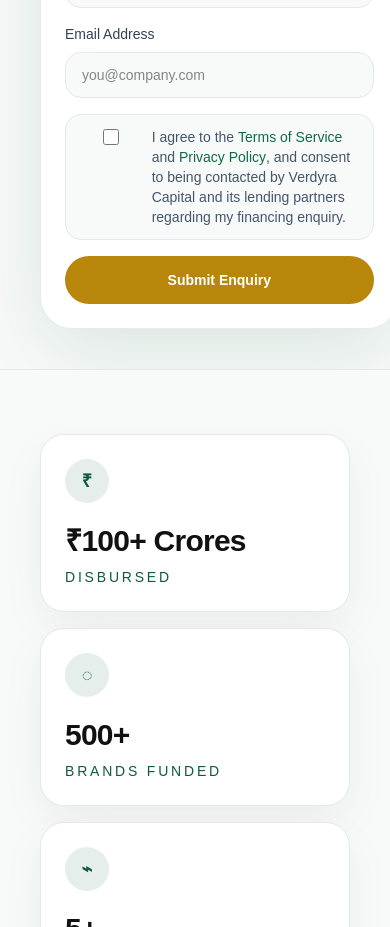
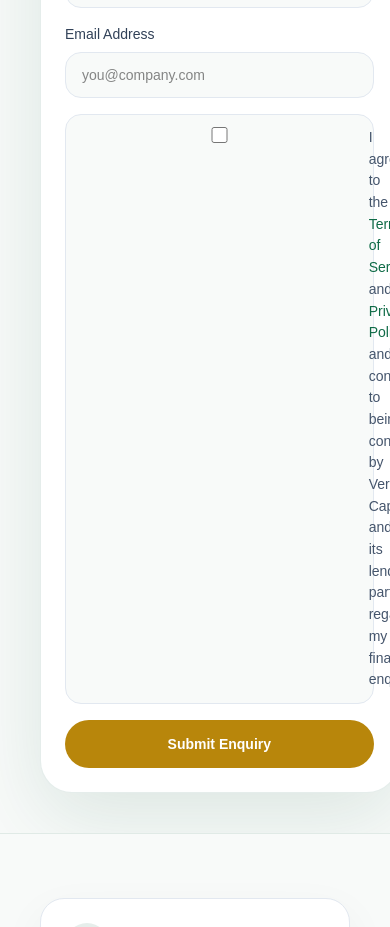
Before and after one commit to admin-verdyra/verdyra-capital, a Next.js app: page / in a window 390 px wide. Shown: the part 2520-3447 px from the top of the page. Built offline with nearby package versions, Linux system fonts and the light colour scheme.

Commit message:
Fix(mobile): consent checkbox layout in EligibilityForm — mobile-only flex layout, preserves desktop

```diff
--- a/components/forms/EligibilityForm.tsx
+++ b/components/forms/EligibilityForm.tsx
@@ -331,14 +331,14 @@ export default function EligibilityForm() {
           </div>
         </div>
 
-        <label className="flex items-start gap-3 rounded-2xl border border-slate-200 bg-[#F8FAF9] px-4 py-3 text-sm text-slate-600">
+        <label className="w-full flex flex-nowrap items-start gap-3 rounded-2xl border border-slate-200 bg-[#F8FAF9] px-4 py-3 text-sm text-slate-600">
           <input
             type="checkbox"
             checked={agreed}
             onChange={(event) => setAgreed(event.target.checked)}
-            className="mt-0.5 h-4 w-4 rounded border-slate-300 text-[#0F5A3A] focus:ring-[#0F5A3A]"
+            className="mt-0 h-4 w-4 flex-none rounded border-slate-300 text-[#0F5A3A] focus:ring-[#0F5A3A]"
           />
-          <span>
+          <span className="flex-1 min-w-0 leading-[1.55]">
             I agree to the{' '}
             <a href="/terms-and-conditions" className="font-medium text-[#0F6B47] transition-colors hover:text-[#C89B3C] hover:underline">
               Terms of Service
```
